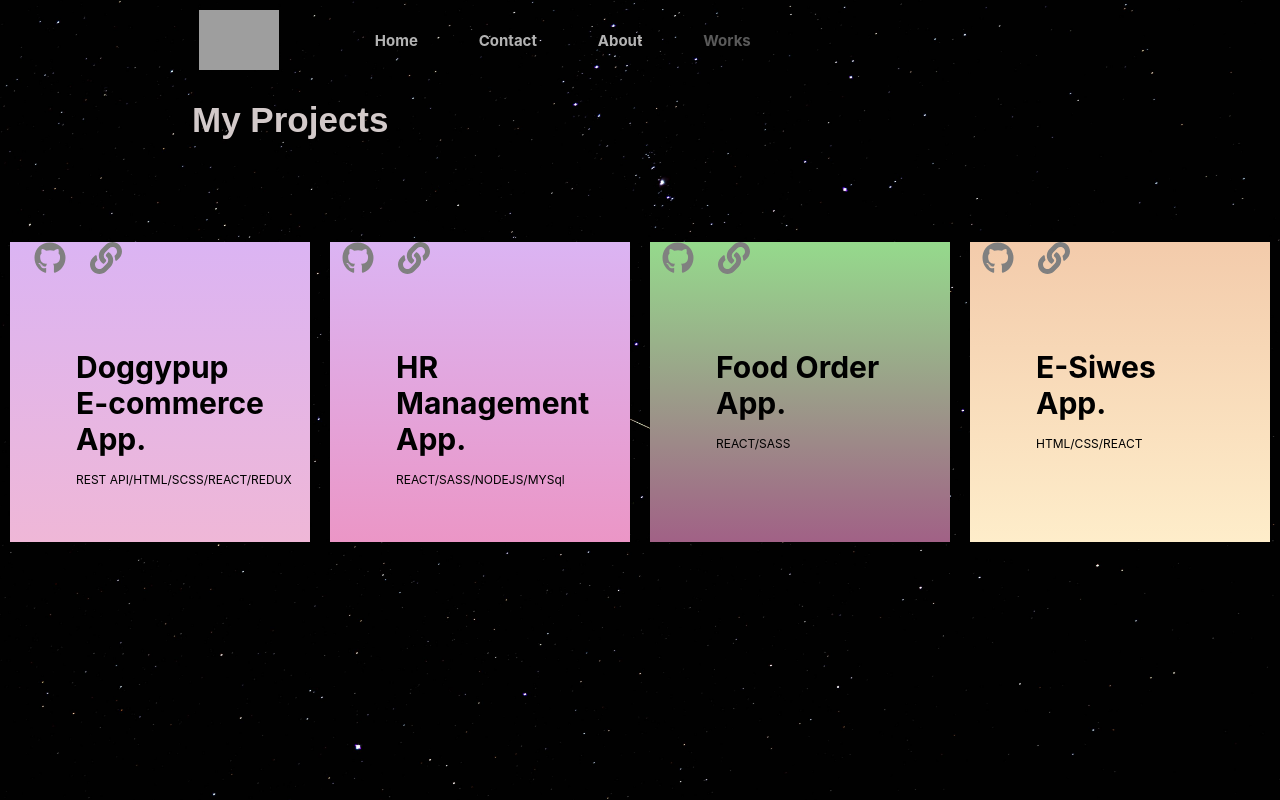
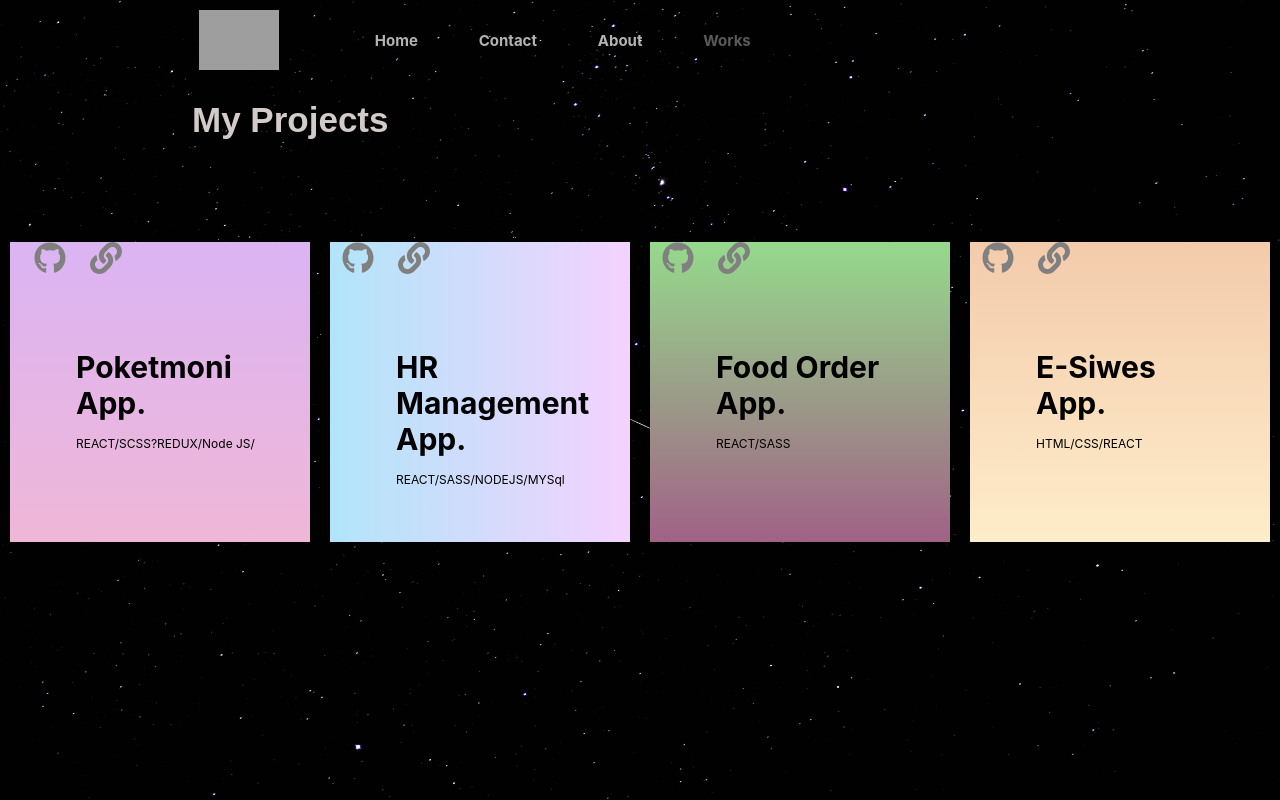
Before and after one commit to OluDominic/my-website, a React (Create React App) app: page /portfolio in a window 1280 px wide. Built offline with nearby package versions, Linux system fonts and the light colour scheme; grey boxes are pictures that could not be loaded.

Commit message:
Portfolio update (Poketmoni)

```diff
--- a/src/portfolio.js
+++ b/src/portfolio.js
@@ -49,20 +49,20 @@ class Portfolio extends React.Component {
 
                 <div className="project2">
                 <span className="icons">
-                    <Link to={{pathname: "https://github.com/OluDominic/dog-ecommerce"}} target="_blank" className="icons">
+                    <Link to={{pathname: "https://github.com/OluDominic/tac-pay"}} target="_blank" className="icons">
                         <FontAwesomeIcon icon={faGithub} size="2x" color="gray" className="ecommerce"/>
                     </Link>
                 </span>
                 <span>
-                    <Link to={{pathname: "https://dog-commerce.herokuapp.com/"}} target="_blank">
+                    <Link to={{pathname: "https://poketmoni.herokuapp.com/"}} target="_blank">
                         <FontAwesomeIcon icon={faLink} size="2x" color="gray" />
                     </Link>
                 </span>
-                    <p className="siwes">Doggypup <br/> E-commerce App.</p>
-                    <p className="languages">REST API/HTML/SCSS/REACT/REDUX</p>
+                    <p className="siwes">Poketmoni <br/> App.</p>
+                    <p className="languages">REACT/SCSS?REDUX/Node JS/</p>
                 </div>
 
-                <div className="projectFour">
+                <div className="project3">
                     <span className="icons">
                     <Link to={{pathname: "https://github.com/OluDominic/tas-salary-system"}} target="_blank">
                         <span>
```
